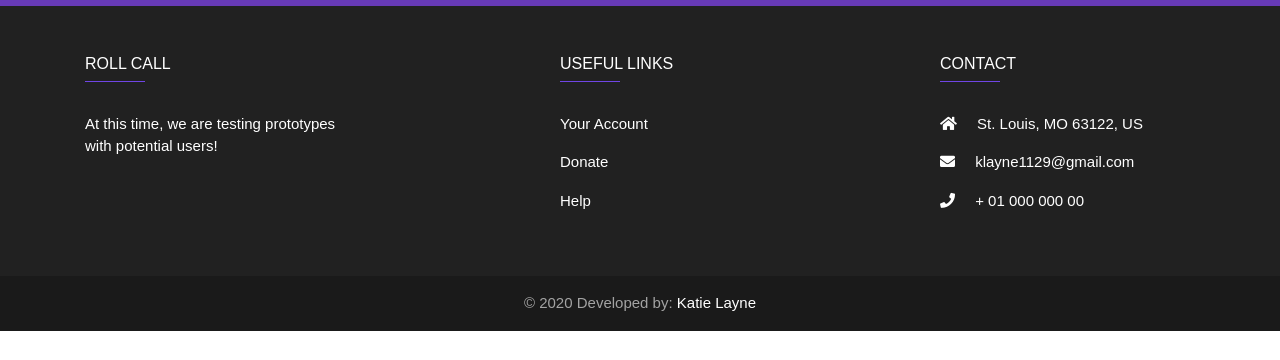
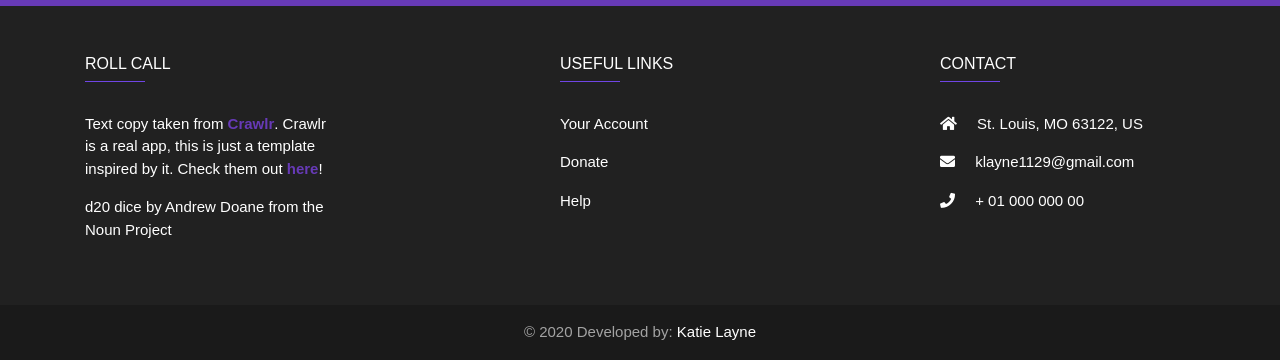
Before and after one commit to klayne1129/klayne1129-role-call-landing-page, a plain HTML site: page index.html in a window 1280 px wide. Shown: the part 2990-3350 px from the top of the page. Before the commit the page ends 3321 px from the top, so only its background shows below. Drawn offline with nearby package versions, Linux system fonts and the light colour scheme; a script that the page names is missing.

Commit message:
deleted unused photos, cited sources for icon and text copy

```diff
--- a/index.html
+++ b/index.html
@@ -9,7 +9,7 @@
     <meta http-equiv="x-ua-compatible" content="ie=edge" />
     <title>Role Call</title>
     <!-- Dice icon -->
-    <link rel="icon" href="img/dice.png" type="image/x-icon" />
+    <link rel="icon" href="img/dice.png" type="image/x-icon" title="d20 dice by Andrew Doane from the Noun Project"/>
     <!-- d20 dice by Andrew Doane from the Noun Project -->
 
     <!-- Font Awesome -->
@@ -557,7 +557,13 @@
               class="deep-purple accent-2 mb-4 mt-0 d-inline-block mx-auto"
               style="width: 60px"
             />
-            <p>At this time, we are testing prototypes with potential users!</p>
+
+            <p>Text copy taken from <a href="https://crawlr.app/" target="_blank">
+              <b class="deep-purple-text">Crawlr</b></a>. Crawlr is a real app,
+               this is just a template inspired by it. Check them out <a href="https://crawlr.app/" target="_blank">
+                <b class="deep-purple-text">here</b></a>!</p>
+
+                <p>d20 dice by Andrew Doane from the Noun Project</p>
           </div>
           <!--/.First column-->
 
```
Also changed, not shown: img/diceBag.jpg (deleted), img/martin-guido-aYfyllIz-Xk-unsplash.jpg (deleted), img/mdb-favicon.ico (deleted), img/meritt-thomas-52fj00DaOPA-unsplash (1).jpg (deleted), 1 other file.
